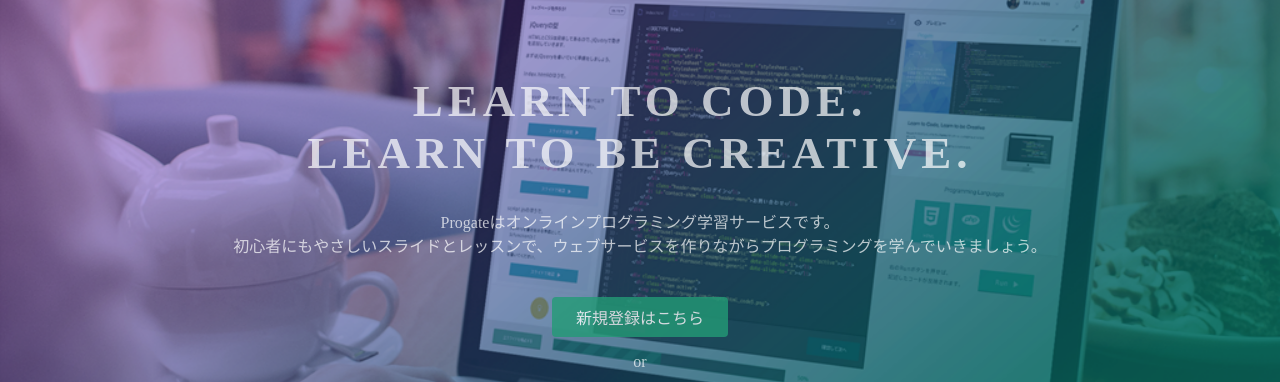
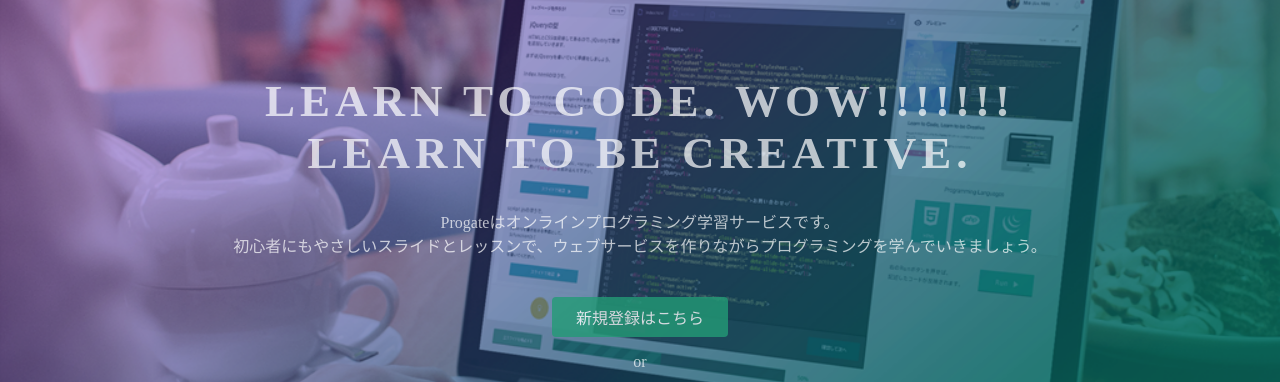
Before and after one commit to Yoshinari1129/Yoshi1129.github.io, a plain HTML site: page index.html in a window 1280 px wide. Shown: the part 135-517 px from the top of the page. Drawn offline with Linux system fonts and the light colour scheme.

Commit message:
Update index.html

```diff
--- a/index.html
+++ b/index.html
@@ -23,7 +23,7 @@
   </header>
   <div class="top-wrapper">
     <div class="container">
-      <h1>LEARN TO CODE.<br>LEARN TO BE CREATIVE.</h1>
+      <h1>LEARN TO CODE. WOW!!!!!!!<br>LEARN TO BE CREATIVE.</h1>
       <p>Progateはオンラインプログラミング学習サービスです。<br>初心者にもやさしいスライドとレッスンで、ウェブサービスを作りながらプログラミングを学んでいきましょう。</p>
       <div class="btn-wrapper">
         <a href="#" class="btn signup">新規登録はこちら</a>
```
